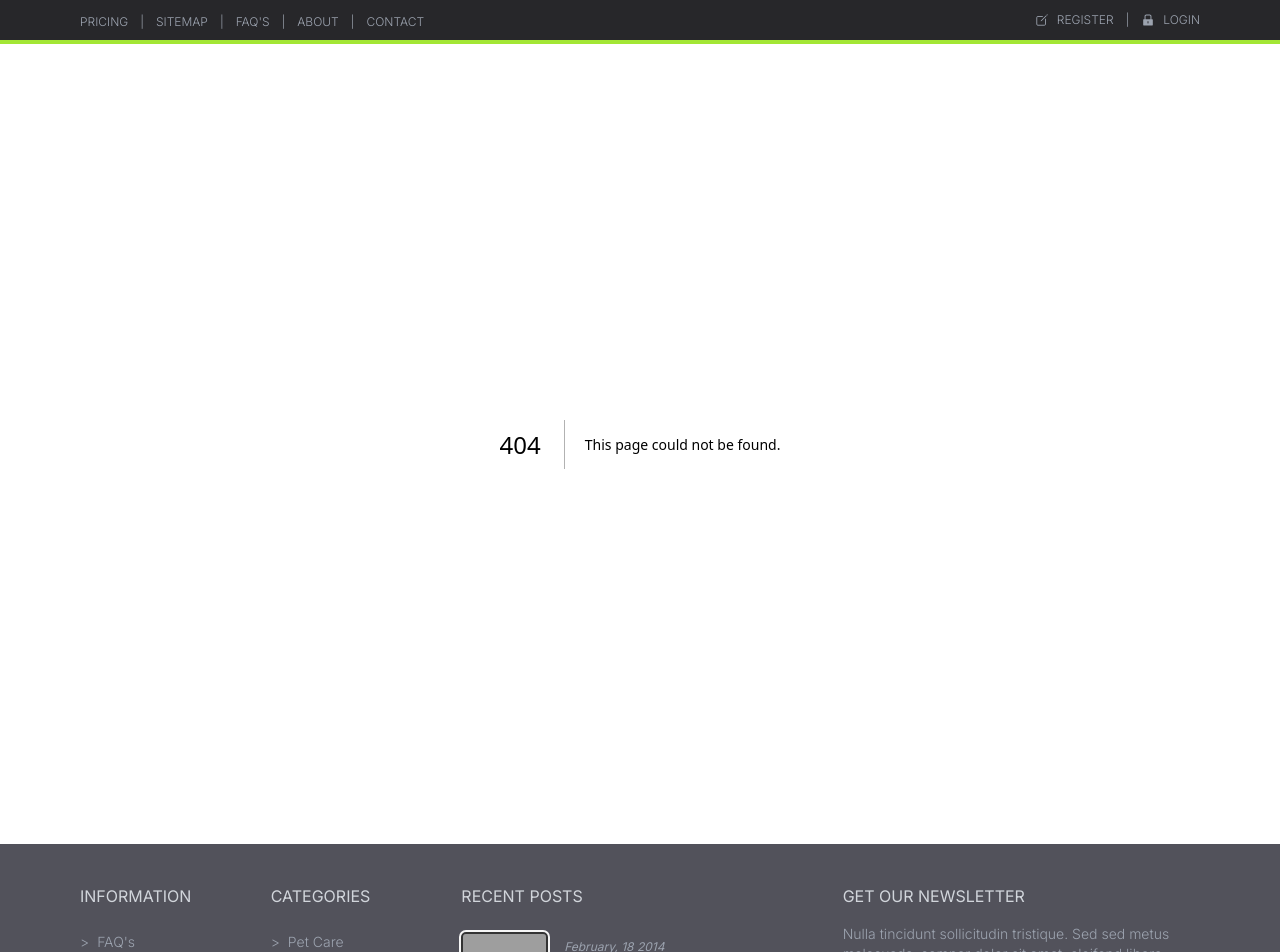
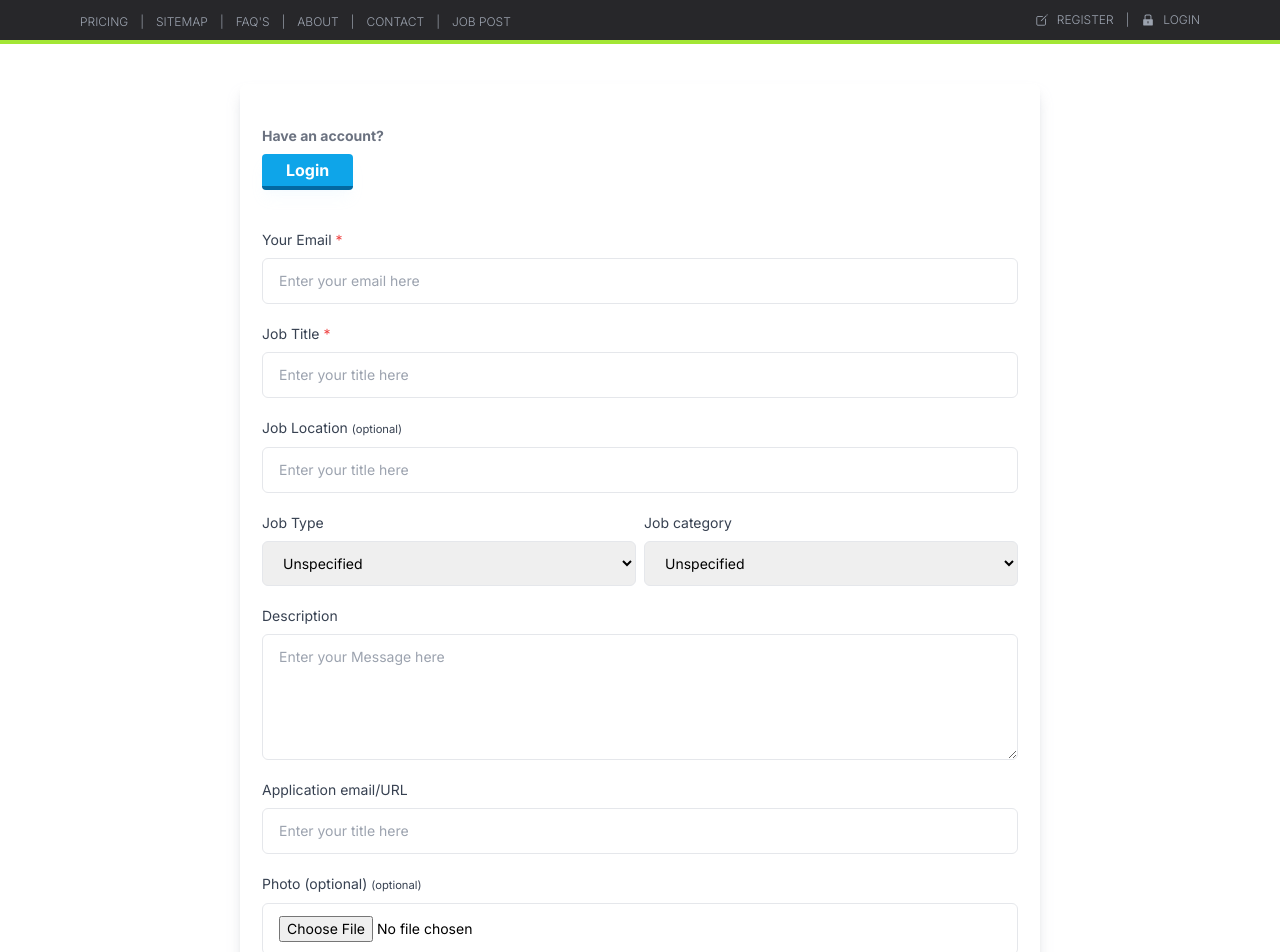
Before and after one commit to MorsalinKausar043/pet-city, a Next.js app: page /jobpost in a window 1280 px wide. Before the commit this address had no page. Shown: the top 952 px of the page. Built offline with nearby package versions, Linux system fonts and the light colour scheme; grey boxes are pictures that could not be loaded.

Commit message:
job post + register ui design afride

```diff
--- a/src/app/components/navbar/navbarHead.js
+++ b/src/app/components/navbar/navbarHead.js
@@ -39,6 +39,12 @@ const NavbarHead = () => {
                 {"CONTACT"}
               </span>
             </Link>
+            <span className="mx-3 text-xs font-light text-gray-400">|</span>
+            <Link href="/jobpost">
+              <span className="text-xs font-light text-gray-400 hover:text-gray-100 transition">
+                {"JOB POST"}
+              </span>
+            </Link>
           </div>
           {/* right side  */}
           <div>
--- /dev/null
+++ b/src/app/jobpost/page.js
@@ -0,0 +1,121 @@
+"use client";
+import Link from "next/link";
+import { useState } from "react";
+
+const page = () => {
+  const jobTypes = [ "Unspecified", "Pet Sitter", "Dog Sitter", "Cat Sitter", "Dog Walker"];
+  const jobCategories = [ "Unspecified", "Pet Feeding", "Cat Feeding"];
+
+  const [email, setEmail] = useState("");
+  const [title , setTitle ] = useState("");
+  const [location , setLocation ] = useState("");
+  const [description, setDescription] = useState("");
+  const [jobType, setJobType] = useState("Unspecified");
+  const [jobCategory, setJobCategory] = useState("Unspecified");
+  const [url, setURL] = useState("");
+
+  const handleLoginSubmit = e => {
+    e.preventDefault();
+
+    alert("Data Submitted")
+  }
+// console.log("jobType---", jobType)
+// console.log("jobCategory---", jobCategory)
+  return (
+    <>
+      <main className="w-full">
+        <section className="container px-2 md:px-24 lg:px-60 mx-auto py-10">
+          <div className="py-10 box-border bg-white border-2 border-white p-5 rounded-md shadow-lg shadow-gray-300/80">
+            <h1 className="text-sm font-bold text-gray-500 mb-2">Have an account?</h1>
+            <Link href="/signin">
+                  <button className="mb-10 bg-sky-500 hover:bg-sky-600 shadow-lg shadow-sky-200/10 text-white font-bold py-1 px-6 border-b-4 border-sky-700 hover:border-sky-700 rounded">
+                        Login
+                  </button>
+            </Link>
+
+            <form onSubmit={handleLoginSubmit}>
+              <h4 className="text-sm text-gray-700 mb-2">Your Email <span className="text-red-500">*</span></h4>
+              <input
+                  type="text"
+                  required
+                  onChange={(e) => setEmail(e.target.value)}
+                  className="mb-5 py-3 px-4 block w-full outline-none border-[1px] border-gray-200 rounded-md text-sm  dark:text-gray-400"
+                  placeholder="Enter your email here"
+                />
+              <h4 className="text-sm text-gray-700 mb-2">Job Title <span className="text-red-500">*</span></h4>
+              <input
+                  type="text"
+                  required
+                  onChange={(e) => setTitle(e.target.value)}
+                  className="mb-5 py-3 px-4 block w-full outline-none border-[1px] border-gray-200 rounded-md text-sm  dark:text-gray-400"
+                  placeholder="Enter your title here"
+                />
+              <h4 className="text-sm text-gray-700 mb-2">Job Location <small>(optional)</small></h4>
+              <input
+                  type="text"
+                  onChange={(e) => setLocation(e.target.value)}
+                  className="mb-5 py-3 px-4 block w-full outline-none border-[1px] border-gray-200 rounded-md text-sm  dark:text-gray-400"
+                  placeholder="Enter your title here"
+                />
+               <div className="grid sm:grid-cols-1 md:grid-cols-2 lg:grid-cols-2 md:gap-2 lg:gap-2">
+                   <div className="w-full">
+                       <h4 className="text-sm text-gray-700 mb-2">Job Type</h4>
+                       <select onChange={(e) => setJobType(e.target.value)} name="jobType" id="jobType" className="mb-5 py-3 px-4 block w-full outline-none border-[1px] border-gray-200 rounded-md text-sm  dark:text-gray-400">
+                              {
+                                    jobTypes?.map((item, i) => (
+                                          <option value={item} key={i}>{item}</option>
+                                    ))
+                              }
+                        </select>
+                   </div>
+                   <div className="w-full">
+                       <h4 className="text-sm text-gray-700 mb-2">Job category</h4>
+                       <select onChange={(e) => setJobCategory(e.target.value)} name="jobCategory" id="jobCategory" className="mb-5 py-3 px-4 block w-full outline-none border-[1px] border-gray-200 rounded-md text-sm  dark:text-gray-400">
+                              {
+                                    jobCategories?.map((item, i) => (
+                                          <option value={item} key={i}>{item}</option>
+                                    ))
+                              }
+                        </select>
+                   </div>
+               </div>
+               <h4 className="text-sm text-gray-700 mb-2">Description</h4>
+               <textarea
+                  rows="5"
+                  onChange={(e) => setDescription(e.target.value)}
+                  className="mb-5 py-3 px-4 block w-full outline-none border-[1px] border-gray-200 rounded-md text-sm  dark:text-gray-400"
+                  placeholder="Enter your Message here"
+               />
+              <h4 className="text-sm text-gray-700 mb-2">Application email/URL</h4>
+              <input
+                  type="text"
+                  onChange={(e) => setURL(e.target.value)}
+                  className="mb-5 py-3 px-4 block w-full outline-none border-[1px] border-gray-200 rounded-md text-sm  dark:text-gray-400"
+                  placeholder="Enter your title here"
+                />
+              <h4 className="text-sm text-gray-700 mb-2">Photo (optional) <small>(optional)</small></h4>
+              <input
+                  type="file"
+                  onChange={(e) => setEmail(e.target.value)}
+                  className="mb-1 py-3 px-4 block w-full outline-none border-[1px] border-gray-200 rounded-md text-sm  dark:text-gray-400"
+                  placeholder="Enter your title here"
+              />
+              <small className="text-sm block text-gray-500 mb-5">Max. file size: 32 MB.</small>
+
+             <button className="bg-sky-500 hover:bg-sky-600 shadow-lg shadow-sky-200/10 text-white font-bold py-3 px-6 border-b-4 border-sky-700 hover:border-sky-700 rounded">
+              <span className="inline-block mr-2">Preview Job Listing →</span>
+            </button>
+              {/* <input
+                type="submit"
+                className="bg-sky-500 hover:bg-sky-600 shadow-lg shadow-sky-200/10 text-white font-bold py-3 px-6 border-b-4 border-sky-700 hover:border-sky-700 rounded"
+                value="Preview Job Listing →"
+              /> */}
+            </form>
+          </div>
+        </section>
+      </main>
+    </>
+  );
+}
+
+export default page
--- a/src/app/signin/page.js
+++ b/src/app/signin/page.js
@@ -13,7 +13,7 @@ const page = () => {
   return (
     <>
       <main className="w-full">
-        <section className="container px-2 md:px-10 lg:px-20 mx-auto py-10">
+        <section className="container px-2 md:px-24 lg:px-60 mx-auto py-10">
           <div className="py-10 box-border bg-white border-2 border-white p-5 rounded-md shadow-lg shadow-gray-300/80">
             <h1 className="text-lg font-bold text-gray-500 mb-5">Login</h1>
             <form onSubmit={handleLoginSubmit}>
--- a/src/app/signup/page.js
+++ b/src/app/signup/page.js
@@ -1,13 +1,67 @@
-import React from "react";
+"use client";
+import { useState } from "react";
 
 const page = () => {
+  const [email, setEmail] = useState("");
+  const [passwordOne, setPasswordOne] = useState("");
+  const [passwordTwo, setPasswordTwo] = useState("");
+
+  const handleLoginSubmit = e => {
+    e.preventDefault();
+
+    alert("Data Submitted")
+  }
   return (
     <>
-      <div>
-        <h1 className="text-center text-red-900">this is sign up page!</h1>
-      </div>
+      <main className="w-full">
+        <section className="container px-2 md:px-24 lg:px-60 mx-auto py-10">
+          <div className="py-10 box-border bg-white border-2 border-white p-5 rounded-md shadow-lg shadow-gray-300/80">
+            <h1 className="text-lg font-bold text-gray-500 mb-5">Register</h1>
+            <form onSubmit={handleLoginSubmit}>
+              <h4 className="text-sm text-gray-700 mb-2">Username or email address <span className="text-red-500">*</span></h4>
+              <input
+                  type="text"
+                  required
+                  onChange={(e) => setEmail(e.target.value)}
+                  className="mb-5 py-3 px-4 block w-full outline-none border-[1px] border-gray-200 rounded-md text-sm  dark:text-gray-400"
+                  placeholder="Enter your email here"
+                />
+              <div className="grid sm:grid-cols-1 md:grid-cols-2 lg:grid-cols-2 md:gap-2 lg:gap-2">
+                  <div className="w-full">
+                      <h4 className="text-sm text-gray-700 mb-2">Password <span className="text-red-500">*</span></h4>
+                      <input
+                          type="password"
+                          required
+                          onChange={(e) => setPasswordOne(e.target.value)}
+                          className="mb-5 py-3 px-4 block w-full outline-none border-[1px] border-gray-200 rounded-md text-sm  dark:text-gray-400"
+                          placeholder="Enter your password here"
+                        />
+                  </div>
+                  <div className="w-full">
+                      <h4 className="text-sm text-gray-700 mb-2">Re-enter Password <span className="text-red-500">*</span></h4>
+                      <input
+                          type="password"
+                          required
+                          onChange={(e) => setPasswordTwo(e.target.value)}
+                          className="mb-5 py-3 px-4 block w-full outline-none border-[1px] border-gray-200 rounded-md text-sm  dark:text-gray-400"
+                          placeholder="Enter your password here"
+                        />
+                  </div>
+              </div>
+              <button className="bg-sky-500 hover:bg-sky-600 shadow-lg shadow-sky-200/10 text-white font-bold py-3 px-6 border-b-4 border-sky-700 hover:border-sky-700 rounded">
+              Register
+              </button>
+              {/* <input
+                type="submit"
+                className="bg-sky-500 hover:bg-sky-600 shadow-lg shadow-sky-200/10 text-white font-bold py-3 px-6 border-b-4 border-sky-700 hover:border-sky-700 rounded"
+                value="Register"
+              /> */}
+            </form>
+          </div>
+        </section>
+      </main>
     </>
   );
-};
+}
 
-export default page;
+export default page
```
